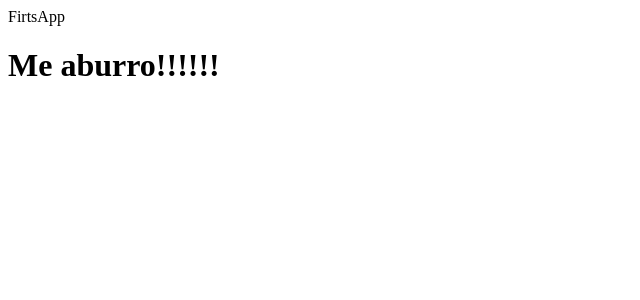
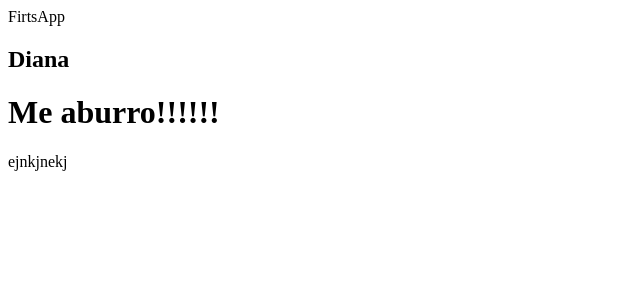
Before and after one commit to yuritzicalixto/counter-app, a React (Vite) app: page / in a window 1280 px wide. Shown: the top 300 px of the page, without its empty margins (0-640 px from the left). Built offline with nearby package versions, Linux system fonts and the light colour scheme.

Commit message:
Impresión de variables

```diff
--- a/src/FirstApp.jsx
+++ b/src/FirstApp.jsx
@@ -1,7 +1,22 @@
-import React from 'react'
+// import {Fragment} from 'react'
+const newMessage = {
+  message: 'Hola Mundo',
+  title: 'Diana'
+};
+
 
 export const FirstApp = () => {
   return (
-    <h1>Me aburro!!!!!!</h1>
+    // Nodo padre
+    /*Sinonimo de un fragmento
+    Es un agrupador de otros elementos html
+    En donde tenemos el nodo padre*/
+    <>
+          <h2> { newMessage.title }</h2>
+        {/* <h2> { newMessage.title }</h2> */}
+        {/* <code>  { JSON.stringify (newMessage)}</code> */}
+        <h1>Me aburro!!!!!!</h1>
+        <p>ejnkjnekj</p>
+    </>
   );
 }
```
